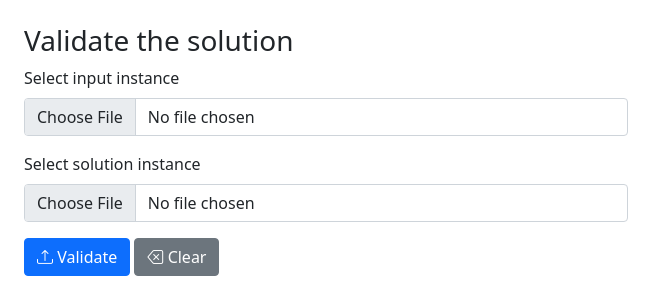
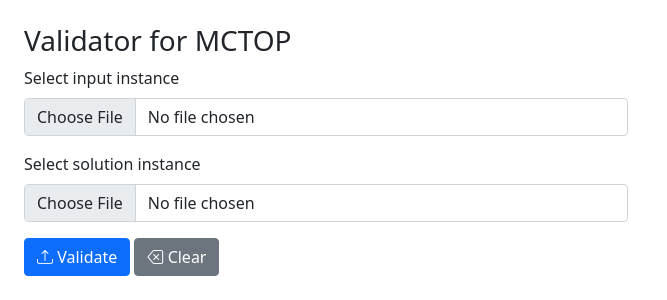
Before and after one commit to egzongashi00/Validator_for_MCTOPTWP_Project, a Django app: page /index/ in a window 1280 px wide. Shown: the top 300 px of the page, without its empty margins (0-667 px from the left). Run offline with Django 4.2, Linux system fonts and the light colour scheme.

Commit message:
better namings

```diff
--- a/djangoProject/settings.py
+++ b/djangoProject/settings.py
@@ -37,7 +37,7 @@ INSTALLED_APPS = [
     'django.contrib.sessions',
     'django.contrib.messages',
     'django.contrib.staticfiles',
-    'generate_tourist_routes',
+    'validator_for_mctop',
     'django_dump_die',
     'corsheaders'
 ]
--- a/djangoProject/urls.py
+++ b/djangoProject/urls.py
@@ -1,6 +1,6 @@
 from django.contrib import admin
 from django.urls import path
-from generate_tourist_routes import views
+from validator_for_mctop import views
 
 urlpatterns = [
     path('admin/', admin.site.urls),
--- a/generate_tourist_routes/apps.py
+++ b/validator_for_mctop/apps.py
@@ -3,4 +3,4 @@ from django.apps import AppConfig
 
 class GenerateTouristRoutesConfig(AppConfig):
     default_auto_field = 'django.db.models.BigAutoField'
-    name = 'generate_tourist_routes'
+    name = 'validator_for_mctop'
--- a/generate_tourist_routes/templates/index.html
+++ b/validator_for_mctop/templates/index.html
@@ -6,13 +6,13 @@
           integrity="sha384-+0n0xVW2eSR5OomGNYDnhzAbDsOXxcvSN1TPprVMTNDbiYZCxYbOOl7+AMvyTG2x" crossorigin="anonymous">
     <link rel="stylesheet" href="https://cdn.jsdelivr.net/npm/bootstrap@5.0.2/dist/css/bootstrap.min.css"/>
     <link rel="stylesheet" href="https://cdn.jsdelivr.net/npm/bootstrap-icons@1.5.0/font/bootstrap-icons.css"/>
-    <title>Validate the solution</title>
+    <title>Validator for MCTOP</title>
 </head>
 
 {% load static %}
 <body>
 <div class="m-4">
-    <h3>Validate the solution</h3>
+    <h3>Validator for MCTOP</h3>
     <form method="post" class="needs-validation" enctype="multipart/form-data" action="./validate" novalidate>
         {% csrf_token %}
         <div class="row mb-3">
--- a/generate_tourist_routes/views.py
+++ b/validator_for_mctop/views.py
@@ -3,10 +3,10 @@ from django.shortcuts import render
 from django.template import loader
 from django.views.decorators.csrf import csrf_exempt
 from django_dump_die.middleware import dd
-from generate_tourist_routes.Model.BudgetValidation import BudgetValidation
-from generate_tourist_routes.Model.LocationVisitedAtMostOnceValidation import LocationVisitedAtMostOnceValidation
+from validator_for_mctop.model.BudgetValidation import BudgetValidation
+from validator_for_mctop.model.LocationVisitedAtMostOnceValidation import LocationVisitedAtMostOnceValidation
 import math
-from generate_tourist_routes.Model.TimeValidation import TimeValidation
+from validator_for_mctop.model.TimeValidation import TimeValidation
 
 
 def turn_into_array(text, separator):
```
Also changed, not shown: validator_for_mctop/__init__.py (added), validator_for_mctop/admin.py (renamed from generate_tourist_routes/admin.py), validator_for_mctop/migrations/__init__.py (added), validator_for_mctop/model/BudgetValidation.py (renamed from generate_tourist_routes/Model/BudgetValidation.py), validator_for_mctop/model/LocationVisitedAtMostOnceValidation.py (renamed from generate_tourist_routes/Model/LocationVisitedAtMostOnceValidation.py), validator_for_mctop/model/TimeValidation.py (renamed from generate_tourist_routes/Model/TimeValidation.py), validator_for_mctop/model/__init__.py (added), validator_for_mctop/models.py (renamed from generate_tourist_routes/models.py), validator_for_mctop/static/js/validate_required_fields.js (renamed from generate_tourist_routes/static/js/validate_required_fields.js), validator_for_mctop/templates/inside_operating_hours_validation_table.html (renamed from generate_tourist_routes/templates/inside_operating_hours_validation_table.html), validator_for_mctop/templates/time_validation_table.html (renamed from generate_tourist_routes/templates/time_validation_table.html), validator_for_mctop/tests.py (renamed from generate_tourist_routes/tests.py), 4 other files.
